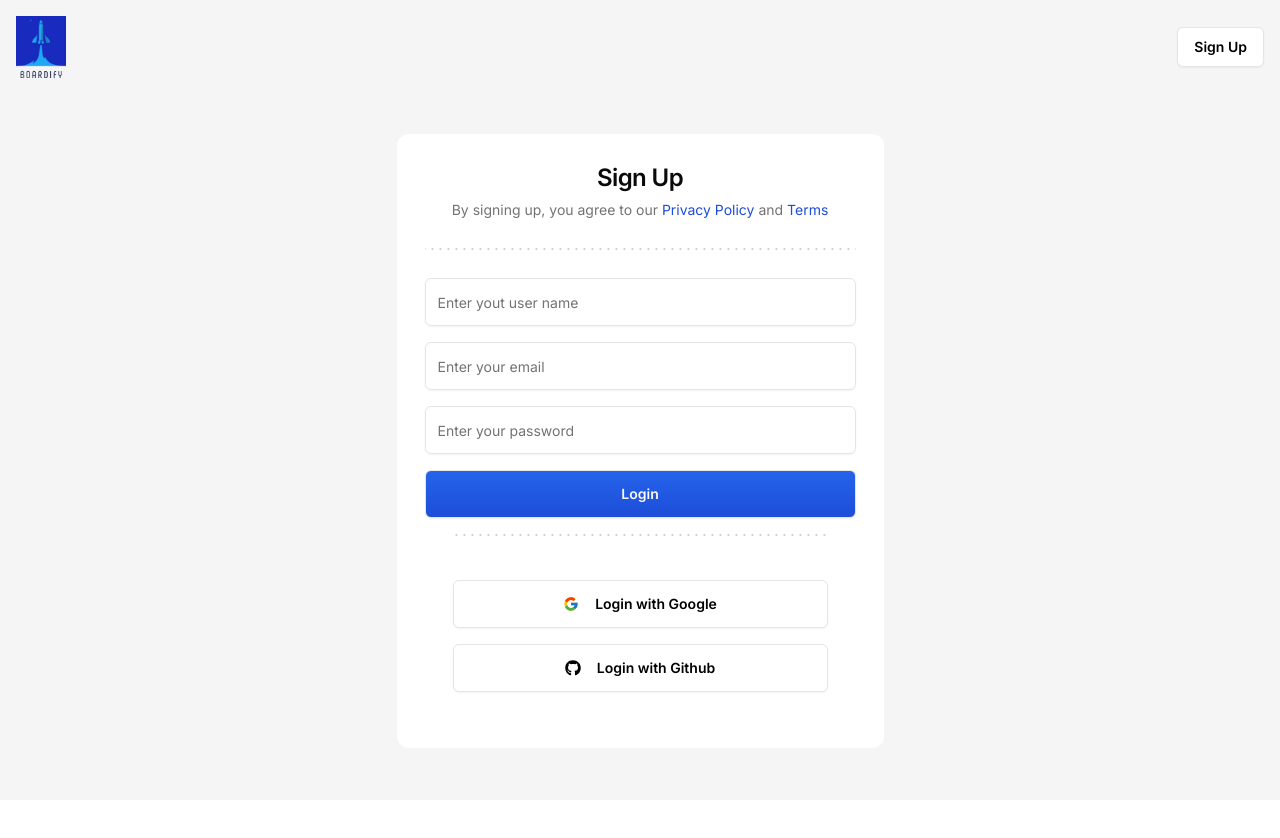
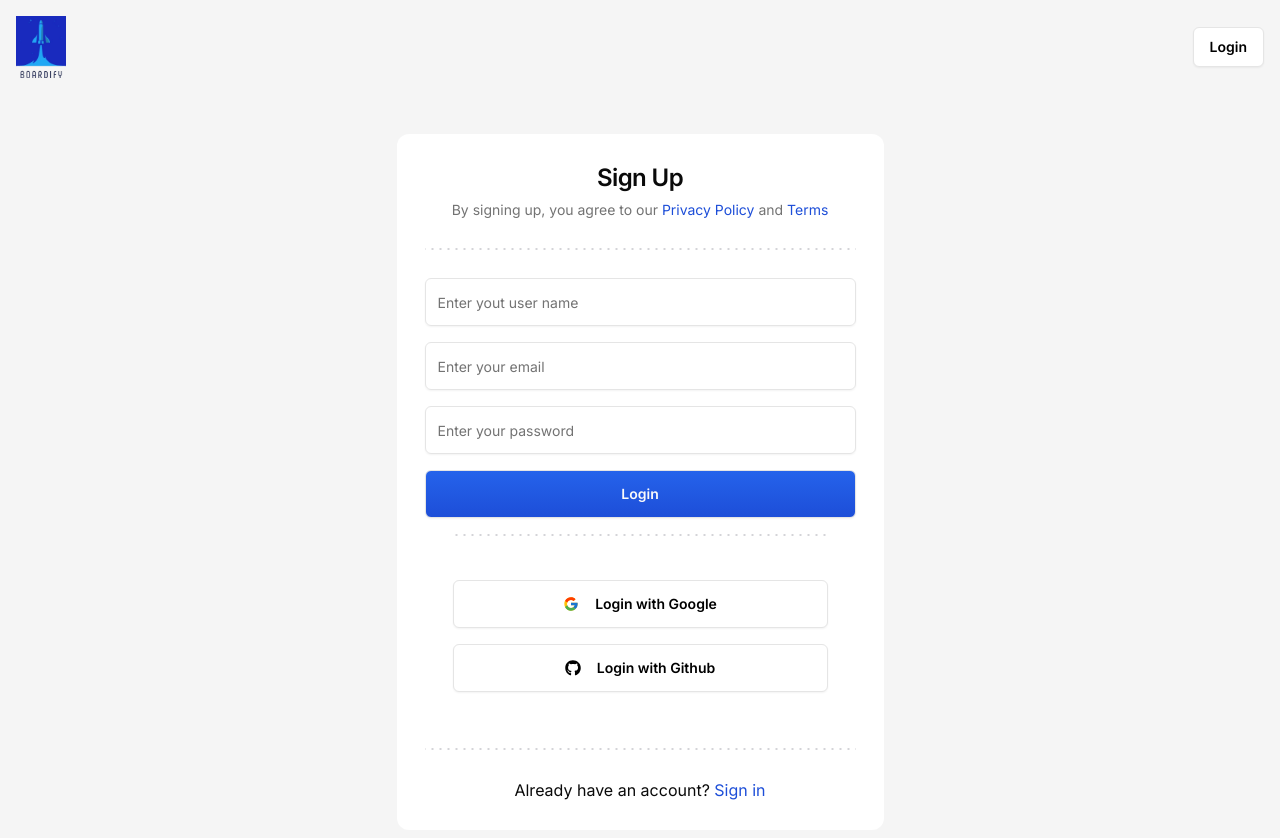
Before and after one commit to liara987/boardify, a Next.js app: page /sign-up in a window 1280 px wide. Shown: the top 838 px of the page. Before the commit the page ends 800 px from the top, so only its background shows below. Built offline with nearby package versions, Linux system fonts and the light colour scheme.

Commit message:
feature: add button navigation to sign in end sign-up

```diff
--- a/src/app/(auth)/layout.tsx
+++ b/src/app/(auth)/layout.tsx
@@ -1,10 +1,14 @@
+"use client";
 import { Button } from "@/components/ui/button";
 import Image from "next/image";
+import Link from "next/link";
+import { usePathname } from "next/navigation";
 
 interface AuthLayoutProps {
   children: React.ReactNode;
 }
 const AuthLayout = ({ children }: AuthLayoutProps) => {
+  const pathName = usePathname();
   return (
     <main className="bg-neutral-100 min-h-screen">
       <div className="mx-auto max-w-screen-2xl p-4">
@@ -15,7 +19,11 @@
             width={50}
             alt="logo with a blue rocket and the text boardify"
           />
-          <Button variant={"secondary"}>Sign Up</Button>
+          <Button asChild variant={"secondary"}>
+            <Link href={pathName === "/sign-in" ? "/sign-up" : "/sign-in"}>
+              {pathName === "/sign-in" ? "Sign up" : "Login"}
+            </Link>
+          </Button>
         </nav>
         <div className="flex flex-col items-center justify-center pt-4 md:pt-14">
           {children}
--- a/src/features/auth/components/sign-in-card.tsx
+++ b/src/features/auth/components/sign-in-card.tsx
@@ -16,6 +16,7 @@
 import { Input } from "@/components/ui/input";
 
 import { DottedSeparator } from "@/components/dotted-separator";
+import Link from "next/link";
 
 const formSchema = z.object({
   email: z.string().email("This email is invalid"),
@@ -103,6 +104,15 @@
           </Button>
         </CardContent>
       </CardContent>
+      <div className="px-7">
+        <DottedSeparator />
+      </div>
+      <CardContent className="p-7 flex items-center justify-center">
+        <p>Don&apos;t have an account?</p>
+        <Link href={"/sign-up"}>
+          <span className="text-blue-700">&nbsp;Sign Up</span>
+        </Link>
+      </CardContent>
     </Card>
   );
 };
--- a/src/features/auth/components/sign-up-card.tsx
+++ b/src/features/auth/components/sign-up-card.tsx
@@ -146,6 +146,15 @@
           </form>
         </Form>
       </CardContent>
+      <div className="px-7">
+        <DottedSeparator />
+      </div>
+      <CardContent className="p-7 flex items-center justify-center">
+        <p>Already have an account?</p>
+        <Link href={"/sign-in"}>
+          <span className="text-blue-700">&nbsp;Sign in</span>
+        </Link>
+      </CardContent>
     </Card>
   );
 };
```
